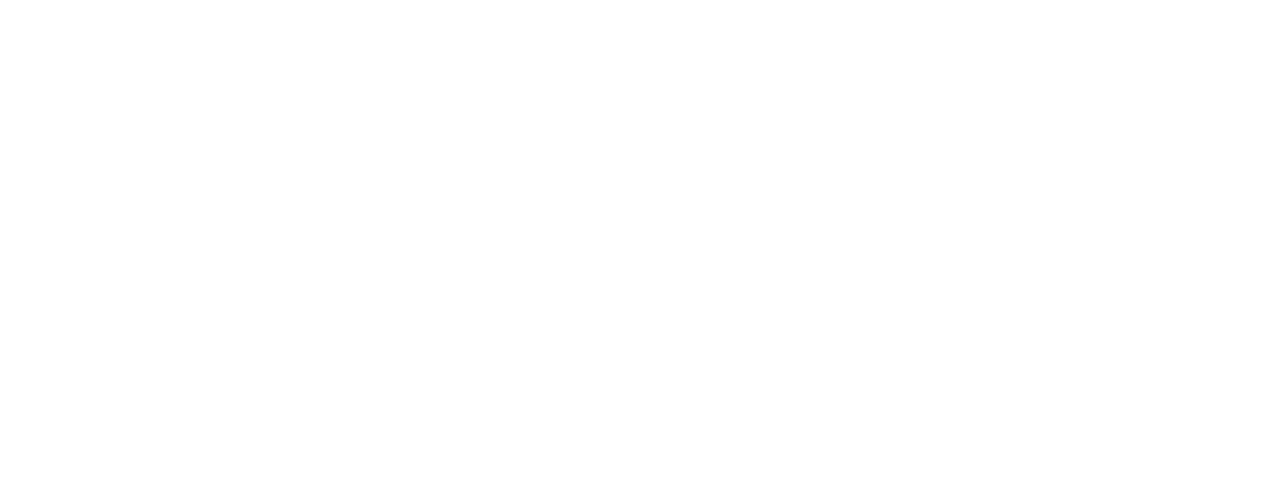
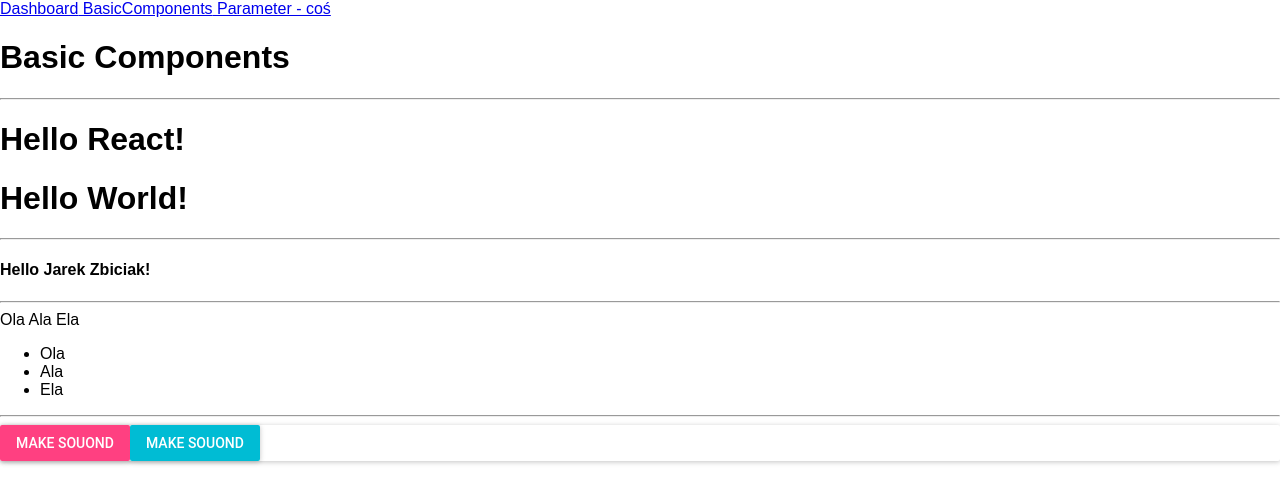
Before and after one commit to JarekZ92/React-workshop, a React (Create React App) app: page /basic-componets in a window 1280 px wide. Shown: the top 504 px of the page. Built offline with nearby package versions, Linux system fonts and the light colour scheme.

Commit message:
Adding buttons from mastery-ui

```diff
--- a/package.json
+++ b/package.json
@@ -3,6 +3,7 @@
   "version": "0.1.0",
   "private": true,
   "dependencies": {
+    "material-ui": "^0.20.1",
     "react": "^16.4.1",
     "react-dom": "^16.4.1",
     "react-router-dom": "^4.3.1",
--- a/src/App.js
+++ b/src/App.js
@@ -1,12 +1,26 @@
 import React from 'react'
 
+import { BrowserRouter as Router, Route, Link } from 'react-router-dom'
+
 import BasicComponents from './BasicComponents/BasicComponents'
+import Dashboard from './Dashboard'
+import PassingParameters from './PassingParameters'
 
 const App = () => (
   <div>
+    <Router>
+      <div>
+        <Link to={'/dashboard'}>Dashboard</Link>
+        <Link to={'/basic-componets'}> BasicComponents</Link>
+        <Link to={'/passing-parameters/cos'}> Parameter - coś</Link>
 
+        <Route path={'/'} exact component={Dashboard} />
+        <Route path={'/dashboard'} component={Dashboard} />
+        <Route path={'/basic-componets'} component={BasicComponents} />
+        <Route path={'/passing-parameters/:parameterName'} component={PassingParameters} />
+      </div>
+    </Router>
   </div>
-
 )
 
 export default App
--- a/src/BasicComponents/SingingButton.js
+++ b/src/BasicComponents/SingingButton.js
@@ -1,17 +1,23 @@
 import React from 'react'
+import RaisedButton from 'material-ui/RaisedButton';
 
 
-    const SingingButton = (props) => {
-        const defaultMakeSound = () => alert(props.sound)
+const SingingButton = (props) => {
+    const defaultMakeSound = () => alert(props.sound)
 
     return (
         <div>
-            <button
+            <RaisedButton
+                label={props.label}
+                secondary={true}
                 onClick={props.makeSound || defaultMakeSound}
-            >
-                {props.label}
+            />
 
-            </button>
+            <RaisedButton
+                label={props.label}
+                primary={true}
+                onClick={props.makeSound || defaultMakeSound}
+            />
         </div>
     )
 }
--- a/src/BasicComponents/SingingButtonWithBorder.js
+++ b/src/BasicComponents/SingingButtonWithBorder.js
@@ -1,17 +1,19 @@
 import React from 'react'
 
-import Border from './Border'
+import Paper from 'material-ui/Paper'
 import SingingButton from './SingingButton'
 
 
+
+
 const SingingButtonWithBorder = (props) => (
-    <Border>
+    <Paper>
         <SingingButton
             label={props.label}
             sound={props.sound}
             makeSound={props.makeSound}
         />
-    </Border>
+    </Paper>
 )
 
 export default SingingButtonWithBorder
--- /dev/null
+++ b/src/PassingParameters.js
@@ -0,0 +1,9 @@
+import React from 'react'
+
+const PassingParameters = (props) => (
+    <div>
+        {props.match.params.parameterName}
+    </div>
+)
+
+export default PassingParameters
--- a/src/index.js
+++ b/src/index.js
@@ -1,6 +1,7 @@
 //imports from npm packages
 import React from 'react'
 import ReactDOM from 'react-dom'
+import MuiThemeProvider from 'material-ui/styles/MuiThemeProvider';
 
 //imports extermal resources
 import './index.css'
@@ -9,6 +10,8 @@
 import App from './App'
 
 ReactDOM.render(
-<App />,
- document.getElementById('root')
-)
+    <MuiThemeProvider>
+        <App />
+    </MuiThemeProvider>,
+         document.getElementById('root')
+        )
```
Also changed, not shown: 1 other file (tests, documents, lock files or other folders).
